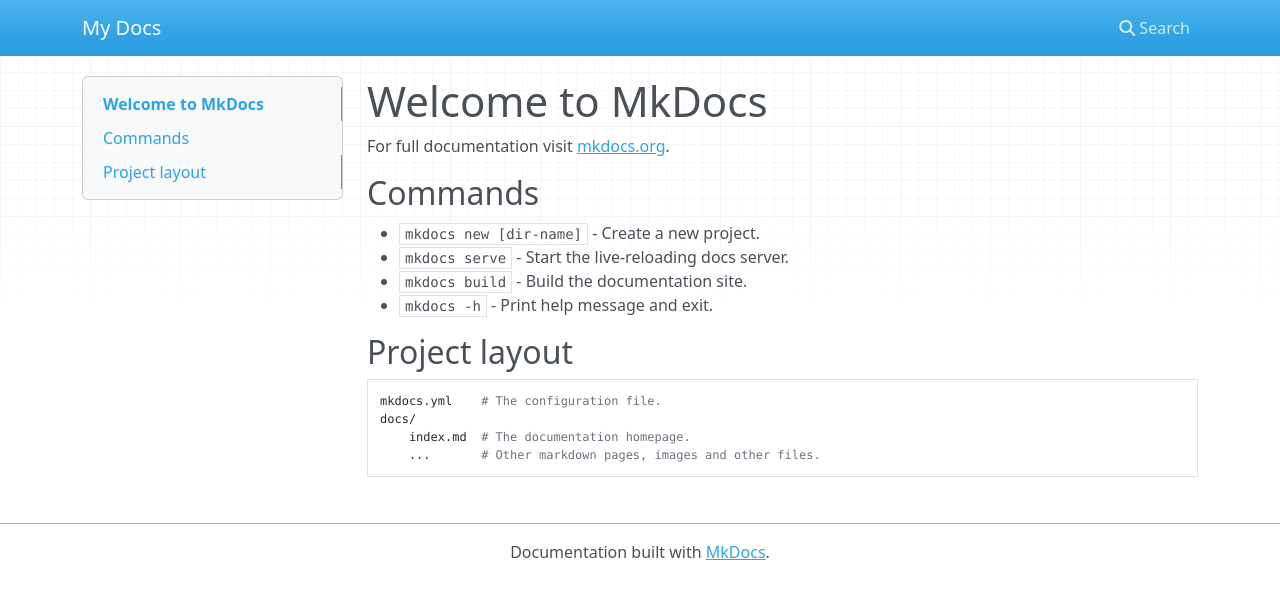
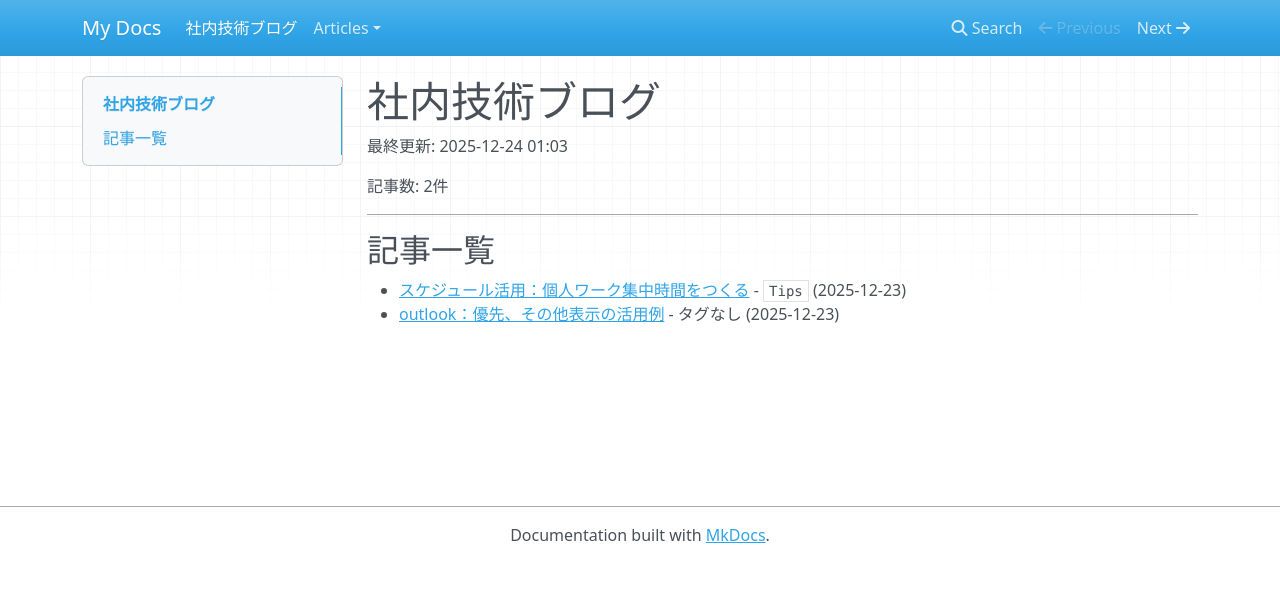
Before and after one commit to TohokuSteelKiki/tech-blog, an MkDocs documentation site: the page built from docs/index.md, in a window 1280 px wide. Shown: the top 599 px of the page. Built offline with MkDocs 1.6.1, drawn with Linux system fonts in a browser that asks for light colours; nearby versions of some CDN libraries.

```diff
--- a/docs/index.md
+++ b/docs/index.md
@@ -1,17 +1,12 @@
-# Welcome to MkDocs
+# 社内技術ブログ
 
-For full documentation visit [mkdocs.org](https://www.mkdocs.org).
+最終更新: 2025-12-24 01:03
 
-## Commands
+記事数: 2件
 
-* `mkdocs new [dir-name]` - Create a new project.
-* `mkdocs serve` - Start the live-reloading docs server.
-* `mkdocs build` - Build the documentation site.
-* `mkdocs -h` - Print help message and exit.
+---
 
-## Project layout
+## 記事一覧
 
-    mkdocs.yml    # The configuration file.
-    docs/
-        index.md  # The documentation homepage.
-        ...       # Other markdown pages, images and other files.
+- [スケジュール活用：個人ワーク集中時間をつくる](articles/2025-12-23_スケジュール活用：個人ワーク集中時間をつくる.md) - `Tips` (2025-12-23)
+- [outlook：優先、その他表示の活用例](articles/2025-12-23_outlook：優先、その他表示の活用例.md) - タグなし (2025-12-23)
```
Also changed, not shown: README.md (+84 -0 lines), docs/articles/2025-12-23_outlook：優先、その他表示の活用例.md (added, +25 -0 lines), docs/articles/2025-12-23_スケジュール活用：個人ワーク集中時間をつくる.md (added, +28 -0 lines), 1 other file.
